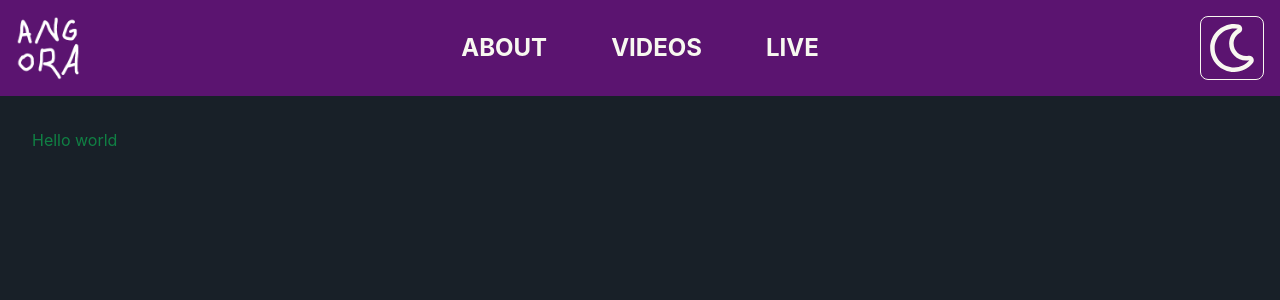
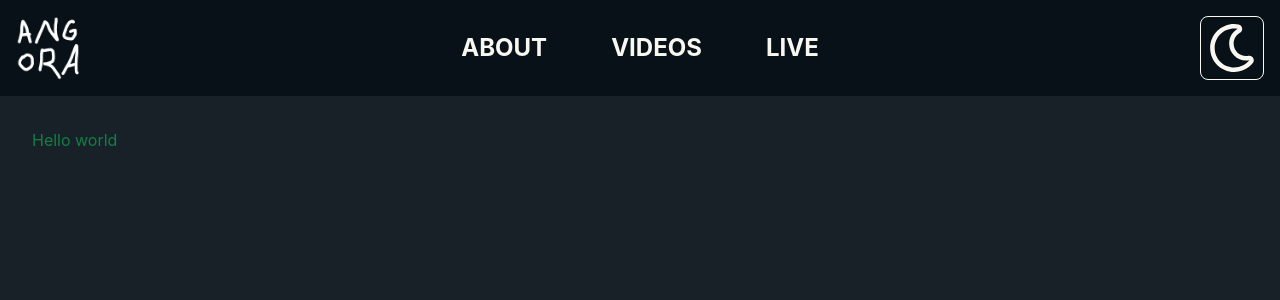
Before and after one commit to angora-band/angora-site, a React (Create React App) app in the folder angora-music/: page / in a window 1280 px wide. Shown: the top 300 px of the page. Built offline with nearby package versions, Linux system fonts and the light colour scheme.

Commit message:
color palette update

```diff
--- a/angora-music/src/Components/Navbar.tsx
+++ b/angora-music/src/Components/Navbar.tsx
@@ -34,10 +34,10 @@ const Navbar = (props: Props) => {
 	}, [theme]);
 
 	return (
-		<div className='absolute w-full sticky top-0'>
+		<div className='sticky w-full top-0'>
 			<div
 				className={`flex flex-row   ${
-					theme === 'dark' ? 'bg-angora-dark-purple' : 'bg-angora-purple'
+					theme === 'dark' ? 'bg-angora-dark-black' : 'bg-angora-dark-white'
 				}   h-16 lg:h-24   p-2 lg:p-4`}
 			>
 				<div
@@ -49,7 +49,11 @@ const Navbar = (props: Props) => {
 				<Link to='/' className='flex lg:absolute   h-12 lg:h-16   mx-auto lg:mx-0   lg:left-4 lg:top-4'>
 					<img src={images['logo.png']} alt='Angora logo' />
 				</Link>
-				<div className={`hidden lg:flex   text-base lg:text-2xl   flex-row m-auto gap-16 text-angora-white font-bold`}>
+				<div
+					className={`hidden lg:flex   text-base lg:text-2xl   flex-row m-auto gap-16 font-bold ${
+						theme === 'dark' ? 'text-angora-white' : 'text-angora-black'
+					}`}
+				>
 					{navLinks.map((link) => {
 						const onPage = location.pathname.includes(link.link);
 						return (
@@ -60,7 +64,9 @@ const Navbar = (props: Props) => {
 					})}
 				</div>
 				<div
-					className={`right-2 lg:right-4   top-2 lg:top-4   h-12 lg:h-16   w-12 lg:w-16   p-[7px]   text-angora-white border-angora-white absolute border border-solid rounded-lg cursor-pointer`}
+					className={`right-2 lg:right-4   top-2 lg:top-4   h-12 lg:h-16   w-12 lg:w-16   p-[7px]   absolute border border-solid rounded-lg cursor-pointer ${
+						theme === 'dark' ? 'text-angora-white border-angora-white' : 'text-angora-black border-angora-black'
+					}`}
 					onClick={() => {
 						if (theme === 'dark') {
 							setTheme('light');
--- a/angora-music/tailwind.config.js
+++ b/angora-music/tailwind.config.js
@@ -5,7 +5,9 @@ module.exports = {
 		extend: {
 			colors: {
 				'angora-white': '#f8f8f0',
+        'angora-dark-white': '#e0e0d8',
 				'angora-black': '#182028',
+        'angora-dark-black': '#081018',
 				'angora-purple': '#9818b8',
 				'angora-dark-purple': '#5b1470',
 				'angora-green': '#18c058',
```
